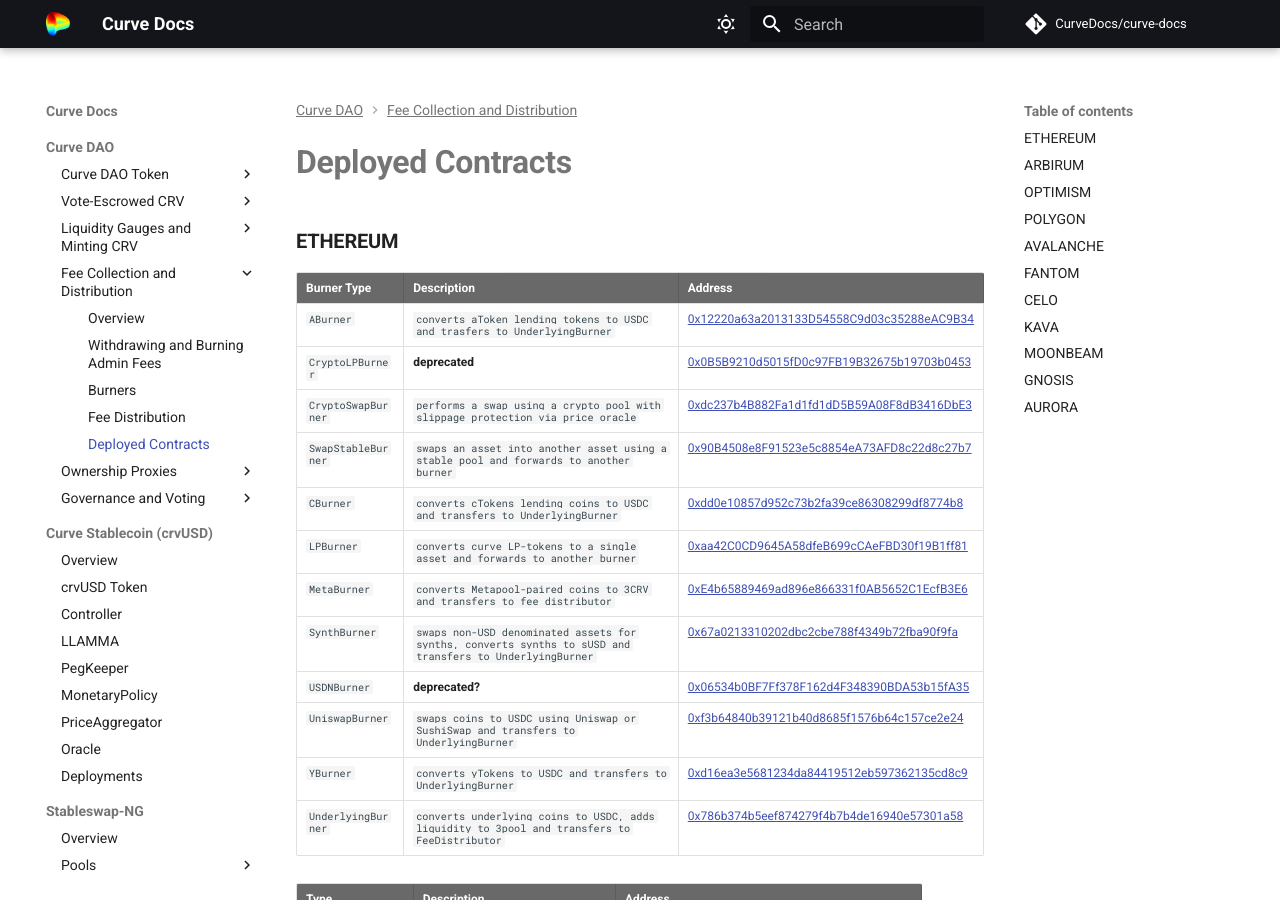
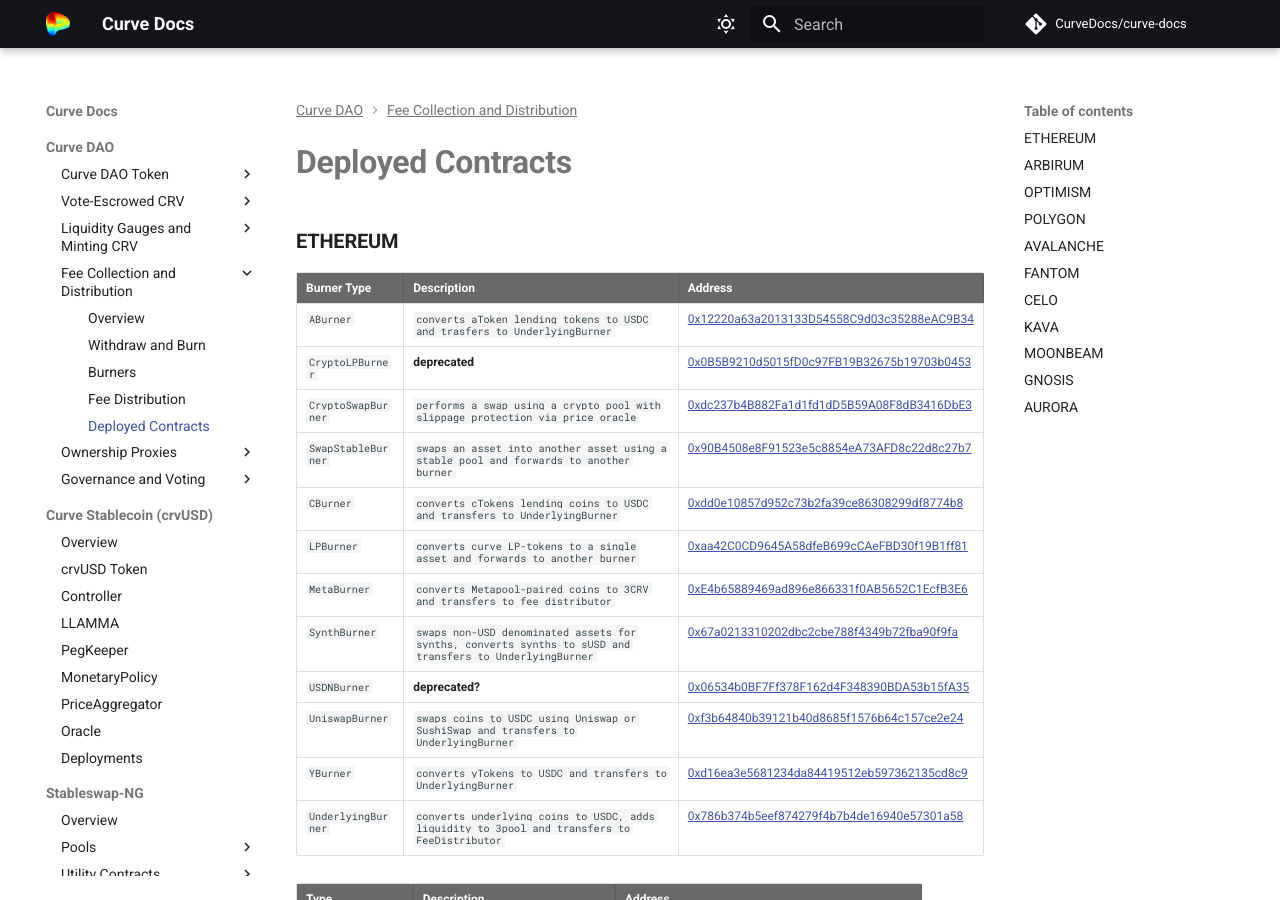
Before and after one commit to CurveDocs/curve-docs, an MkDocs documentation site: the page built from docs/curve_dao/fee-collection-distribution/deployed-contracts.md, in a window 1280 px wide and 900 px high. Built offline with MkDocs 1.6.1 and Material for MkDocs 9.7.7, drawn with Linux system fonts in a browser that asks for light colours; comment, search, counter and statistics services are not loaded.

Commit message:
rename + yaml

```diff
--- a/mkdocs.yml
+++ b/mkdocs.yml
@@ -45,11 +45,11 @@
         - ChildGaugeFactory: curve_dao/LiquidityGaugesAndMintingCRV/evm-sidechains/ChildGaugeFactory.md
       - Minter: curve_dao/LiquidityGaugesAndMintingCRV/minter.md
     - Fee Collection and Distribution:
-      - Overview: curve_dao/FeeCollection-Distribution/overview.md
-      - Withdrawing and Burning Admin Fees: curve_dao/FeeCollection-Distribution/withdraw-and-burn.md
-      - Burners: curve_dao/FeeCollection-Distribution/burner.md
-      - Fee Distribution: curve_dao/FeeCollection-Distribution/FeeDistributor.md
-      - Deployed Contracts: curve_dao/FeeCollection-Distribution/deployed-contracts.md
+      - Overview: curve_dao/fee-collection-distribution/overview.md
+      - Withdraw and Burn: curve_dao/fee-collection-distribution/withdraw-and-burn.md
+      - Burners: curve_dao/fee-collection-distribution/burner.md
+      - Fee Distribution: curve_dao/fee-collection-distribution/distributor.md
+      - Deployed Contracts: curve_dao/fee-collection-distribution/deployed-contracts.md
     - Ownership Proxies:
       - Overview: curve_dao/ownership-proxy/overview.md
       - Agents: curve_dao/ownership-proxy/Agents.md
```
Also changed, not shown: docs/curve_dao/fee-collection-distribution/burner.md (renamed from docs/curve_dao/FeeCollection-Distribution/burner.md), docs/curve_dao/fee-collection-distribution/deployed-contracts.md (renamed from docs/curve_dao/FeeCollection-Distribution/deployed-contracts.md), docs/curve_dao/fee-collection-distribution/distributor.md (renamed from docs/curve_dao/FeeCollection-Distribution/FeeDistributor.md).
